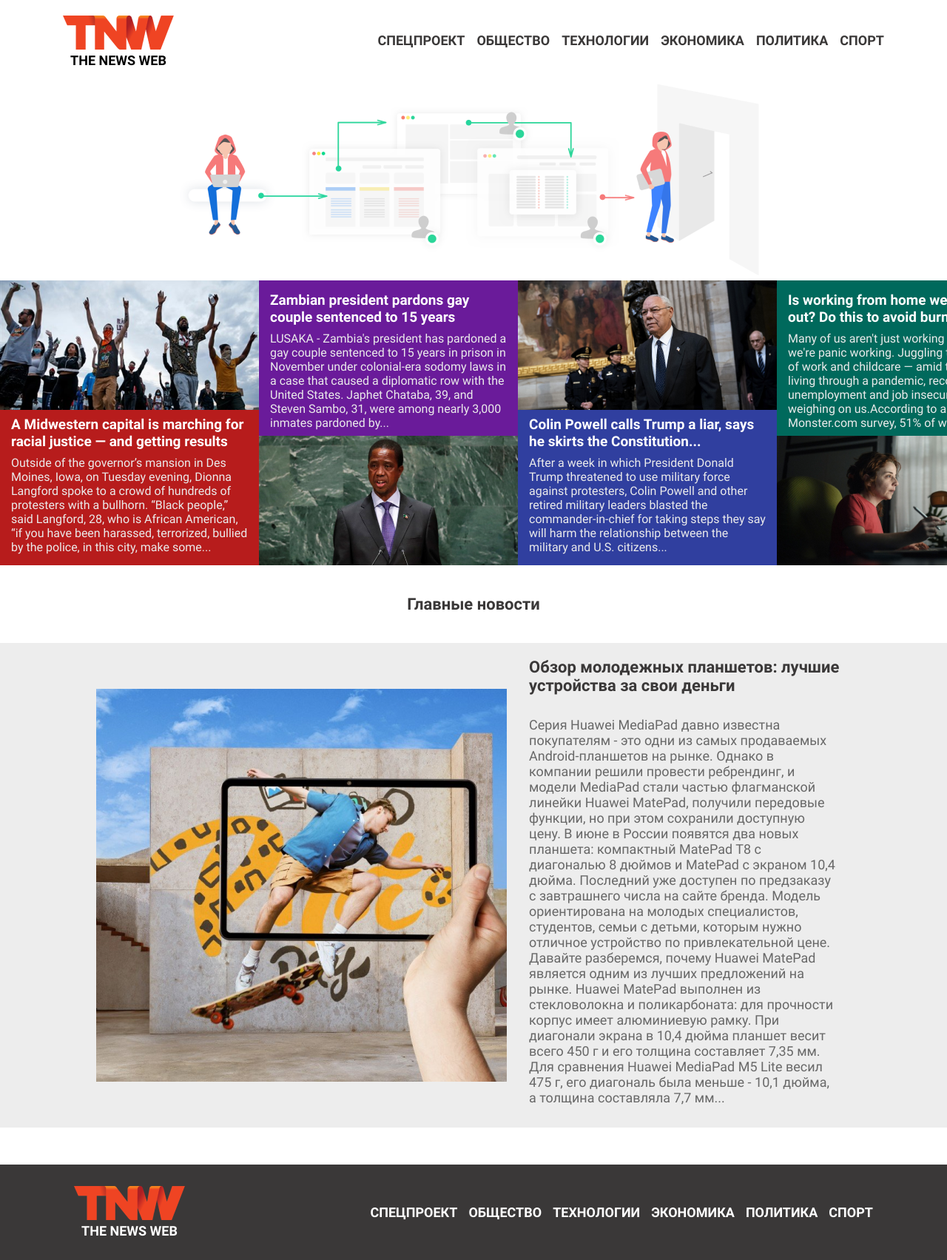
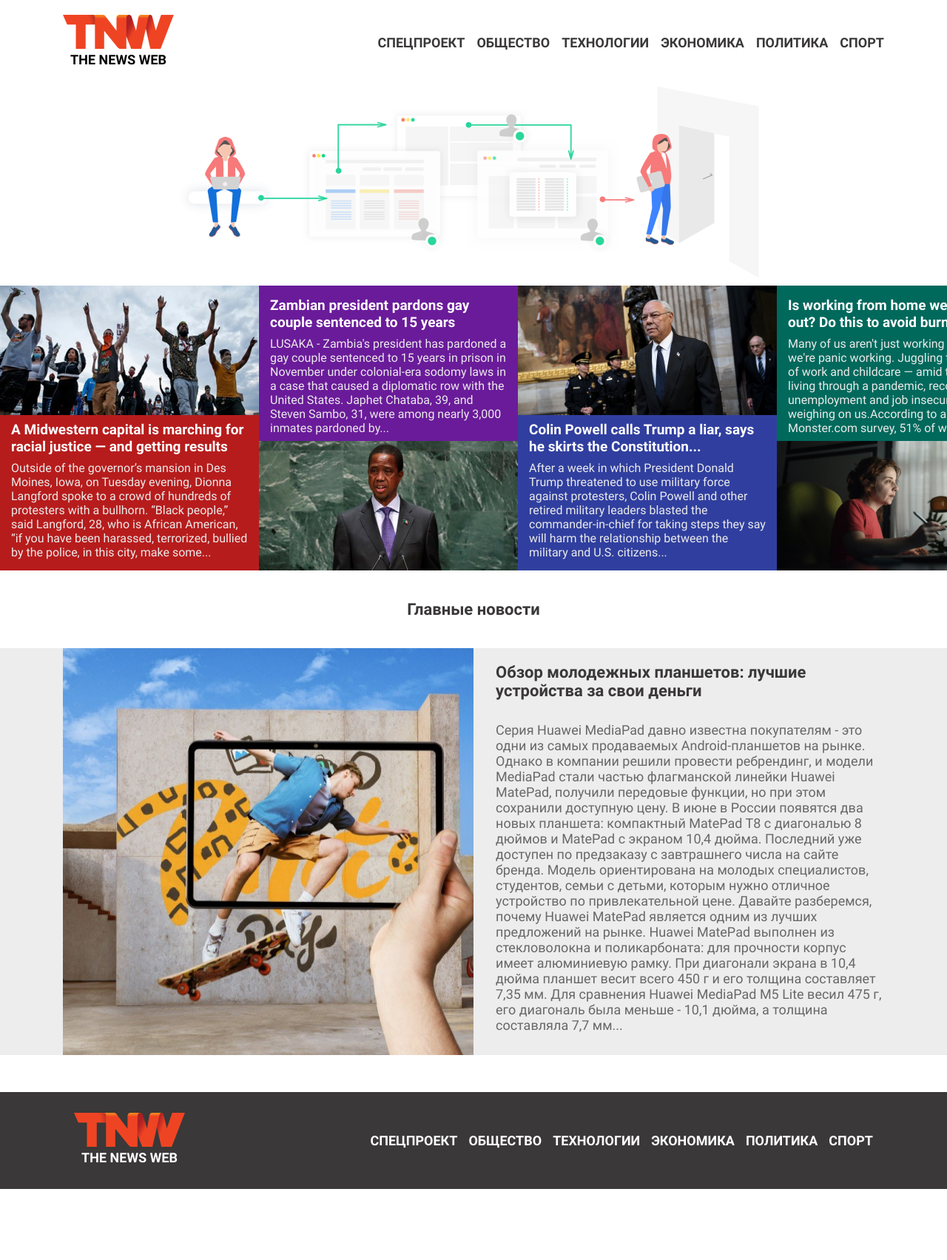
Before and after one commit to DoctorDavi/The-News-Web_Proweb, a plain HTML site: page index.html in a window 1280 px wide. Shown: the top 1703 px of the page at 74% size. After the commit the page ends 1607 px from the top, so only its background shows below. Drawn offline with Linux system fonts and the light colour scheme.

Commit message:
Fixed problems with wrapping images and removed all heights

```diff
--- a/index.html
+++ b/index.html
@@ -11,12 +11,9 @@
     <header class="header">
       <div class="container header__wrap">
         <nav class="header__wrap-nav">
-          <div class="header__wrap-nav-side">
-            <a href="#" class="header__wrap-nav-side-link">
-              <img src="./images/logo.png" alt="" />
-            </a>
-            <a href="#" class="header__wrap-nav-side-link-name">THE NEWS WEB</a>
-          </div>
+          <a href="#" class="header__wrap-nav-logo">
+            <img src="./images/logo1.png" alt="" />
+          </a>
           <ul class="header__wrap-nav-list">
             <li class="header__wrap-nav-list-item">
               <a class="header__wrap-nav-list-item-link" href="#">СПЕЦПРОЕКТ</a>
@@ -38,11 +35,15 @@
             </li>
           </ul>
         </nav>
-        <div class="header__wrap-img">
-          <img src="./images/header.png" alt="" />
-        </div>
       </div>
     </header>
+
+    <section class="big-img">
+      <div class="container">
+        <img src="./images/header.png" alt="" />
+      </div>
+    </section>
+
     <section class="banner">
       <div class="page-container banner__wrap">
         <div class="banner__wrap-card">
@@ -117,14 +118,17 @@
         </div>
       </div>
     </section>
+
     <section class="news">
       <div class="news__wrap">
         <h1 class="news__wrap-title">Главные новости</h1>
         <div class="news__wrap-content_bg">
-          <div class="special-container news__wrap-content">
-            <div class="news__wrap-content-img">
-              <img src="./images/news.png" alt="" />
-            </div>
+          <div class="container news__wrap-content">
+            <img
+              class="news__wrap-content-img"
+              src="./images/news.png"
+              alt=""
+            />
             <div class="news__wrap-content-desc">
               <h2 class="news__wrap-content-desc-title">
                 Обзор молодежных планшетов: лучшие устройства за свои деньги
@@ -153,17 +157,13 @@
         </div>
       </div>
     </section>
+
     <footer class="footer">
       <div class="container footer__wrap">
         <nav class="container footer__wrap-nav">
-          <div class="footer__wrap-nav-side">
-            <a href="#" class="footer__wrap-nav-side-link">
-              <img src="./images/logo.png" alt="" />
-            </a>
-            <a href="#" class="footer__wrap-nav-side-link-name">
-              THE NEWS WEB
-            </a>
-          </div>
+          <a href="#" class="footer__wrap-nav-link">
+            <img src="./images/logo2.png" alt="" />
+          </a>
           <ul class="footer__wrap-nav-list">
             <li class="footer__wrap-nav-list-item">
               <a href="#" class="footer__wrap-nav-list-item-link">
--- a/styles/style.css
+++ b/styles/style.css
@@ -10,6 +10,7 @@
 
 body {
   font-family: "Roboto-Regular", sans-serif;
+  font-weight: 400;
 }
 
 .container {
@@ -27,12 +28,8 @@ body {
   margin: 0 auto;
 }
 
-.special-container {
-  max-width: 1400px;
-  width: 100%;
-  height: 100%;
-  margin: 0 auto;
-  padding: 0 145px 0 130px;
+.header {
+  padding: 20px 0 15px;
 }
 
 .header__wrap-nav {
@@ -41,31 +38,10 @@ body {
   align-items: center;
 }
 
-.header__wrap-nav-side {
-  display: flex;
-  flex-direction: column;
-  align-items: center;
-  padding: 20px 0 15px;
-  gap: 4px;
-}
-
-.header__wrap-nav-side-link {
-  width: 150px;
-  height: 46px;
-}
-
-.header__wrap-nav-side-link-name {
-  color: #000;
-  font-family: "Roboto-Bold", sans-serif;
-  font-weight: 700;
-  font-size: 18px;
-}
-
 .header__wrap-nav-list {
   display: flex;
   align-items: center;
   gap: 16px;
-  padding: 44px 0 42px;
 }
 
 .header__wrap-nav-list-item-link {
@@ -76,12 +52,7 @@ body {
 
 .header__wrap-nav-list-item-link:hover {
   color: #ef4423;
-  transition: 0.3s linear;
-}
-
-.header__wrap-img {
-  width: 1140px;
-  height: 272px;
+  transition: 0.3s;
 }
 
 .banner__wrap {
@@ -115,9 +86,8 @@ body {
   background: #00695c;
 }
 
-.banner__wrap-card-link {
-  width: 350px;
-  height: 175px;
+.banner__wrap-card-link img {
+  display: block;
 }
 
 .banner__wrap-card-content {
@@ -171,23 +141,15 @@ body {
 
 .news__wrap-content {
   display: flex;
-  align-items: center;
   gap: 30px;
-}
-
-.news__wrap-content-img {
-  width: 555px;
-  height: 531px;
 }
 
 .news__wrap-content-desc {
   display: flex;
   flex-direction: column;
   align-items: center;
+  padding: 20px 0 30px;
   gap: 30px;
-  max-width: 540px;
-  width: 100%;
-  padding: 20px 0 30px;
 }
 
 .news__wrap-content-desc-title {
@@ -203,6 +165,7 @@ body {
 
 .footer {
   background: #3a3838;
+  padding: 28px 0;
 }
 
 .footer__wrap-nav {
@@ -211,36 +174,17 @@ body {
   align-items: center;
 }
 
-.footer__wrap-nav-side {
-  display: flex;
-  flex-direction: column;
-  align-items: center;
-  gap: 4px;
-}
-
-.footer__wrap-nav-side-link {
-  width: 150px;
-  height: 46px;
-}
-
-.footer__wrap-nav-side-link-name {
-  color: #fff;
-  font-family: "Roboto-Bold", sans-serif;
-  font-size: 18px;
-}
-
 .footer__wrap-nav-list {
   display: flex;
   align-items: center;
   gap: 15px;
-  padding: 54px 0 54px;
 }
 
 .footer__wrap-nav-list-item-link {
   color: #fff;
   font-family: "Roboto-Bold", sans-serif;
   font-size: 18px;
-  transition: 0.3s linear;
+  transition: 0.3s;
 }
 
 .footer__wrap-nav-list-item-link:hover {
```
Also changed, not shown: images/logo.png (deleted), images/logo1.png (added), images/logo2.png (added).
